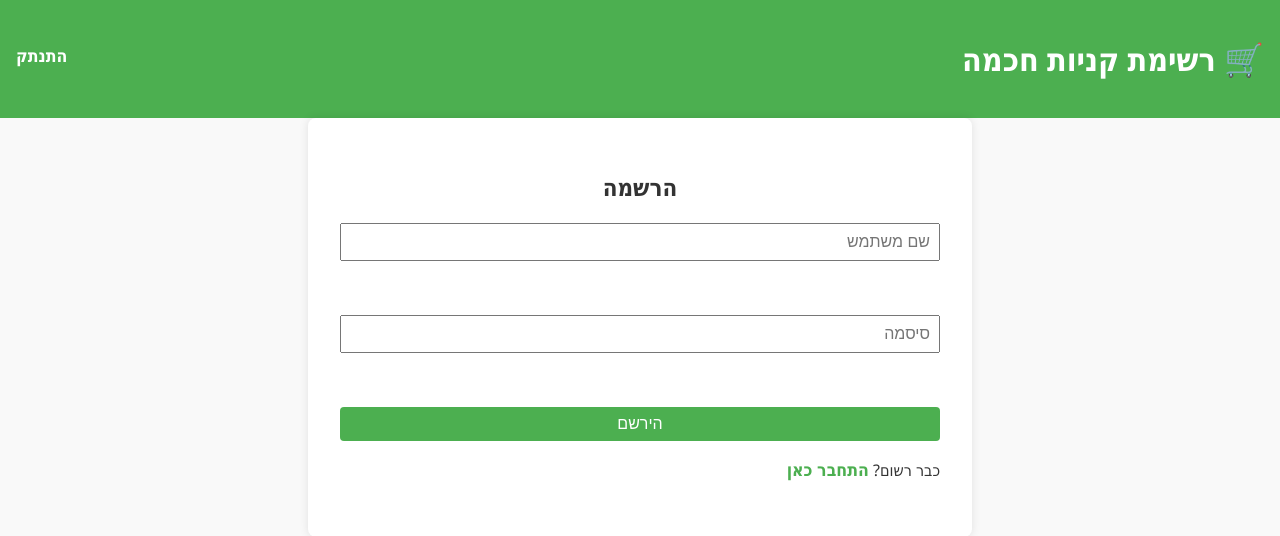
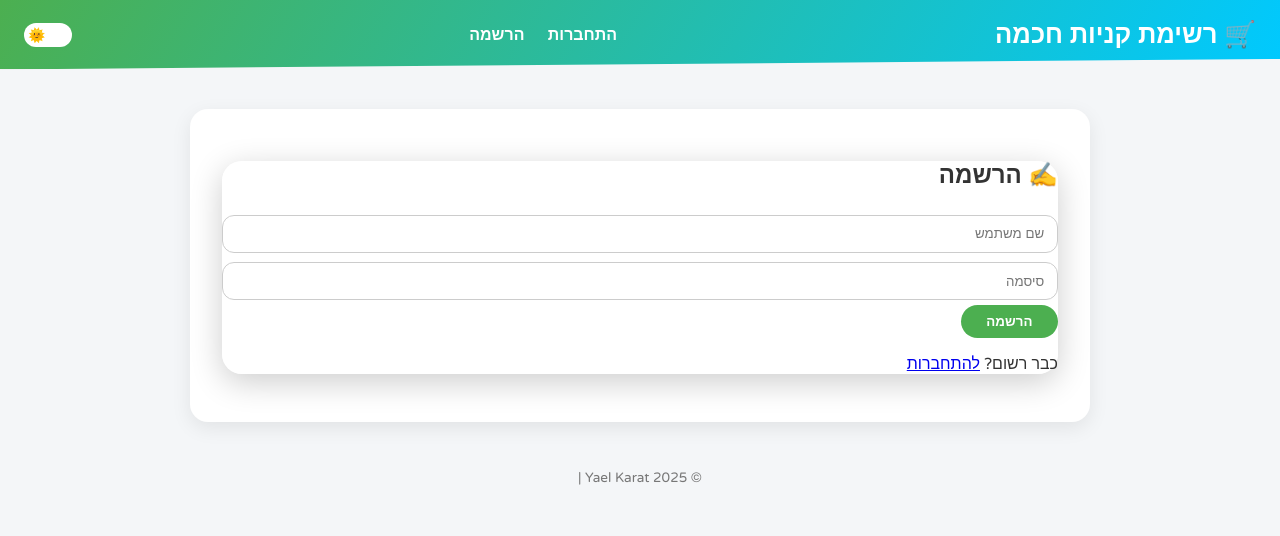
Before and after one commit to Yael-Karat/smart-shopping-list, a Flask app: page /register in a window 1280 px wide. Shown: the top 536 px of the page. Run offline with Flask 3, Linux system fonts and the light colour scheme.

Commit message:
Design change

```diff
--- a/app/static/style.css
+++ b/app/static/style.css
@@ -1,144 +1,150 @@
-body {
-    direction: rtl;
-    font-family: "Segoe UI", Tahoma, Geneva, Verdana, sans-serif;
-    background-color: #f9f9f9;
-    margin: 0;
-    padding: 0;
-    color: #333;
+/* ========= משתנים ========= */
+:root{
+  --bg       : #f4f6f8;
+  --card     : #ffffff;
+  --text     : #333;
+  --accent   : #4CAF50;
+  --accent-2 : #00c9ff;
+  --header   : linear-gradient(120deg,#4CAF50 0%,#00c9ff 100%);
+  --shadow   : 0 6px 20px rgba(0,0,0,.08);
+}
+[data-theme="dark"]{
+  --bg       : #1e1f23;
+  --card     : #2b2d31;
+  --text     : #eee;
+  --accent   : #81c784;
+  --accent-2 : #26c6da;
+  --header   : linear-gradient(120deg,#2e7d32 0%,#008394 100%);
+  --shadow   : none;
 }
 
-header {
-    background-color: #4CAF50;
-    color: white;
-    padding: 1rem;
-    text-align: center;
+/* ========= בסיס ========= */
+*{box-sizing:border-box}
+html,body{
+  margin:0;padding:0;direction:rtl;
+  font-family:'Varela Round',sans-serif;
+  background:var(--bg);
+  color:var(--text);
+  transition:background .4s,color .4s;
 }
 
-a.logout-link {
-    color: #222;
-    font-weight: bold;
-    text-decoration: none;
+/* ========= Header ========= */
+header{
+  background:var(--header);
+  color:#fff;
+  padding:1.2rem 1.5rem;
+  display:flex;align-items:center;justify-content:space-between;
+  clip-path:polygon(0 0,100% 0,100% 85%,0 100%);
+  box-shadow:var(--shadow);
+}
+header h1{margin:0;font-size:1.6rem}
+
+.top-nav a{
+  color:#fff;text-decoration:none;font-weight:700;margin-left:1.2rem;
+  position:relative;
+}
+.top-nav a::after{
+  content:'';position:absolute;bottom:-4px;right:0;
+  width:0;height:2px;background:#fff;transition:.3s;
+}
+.top-nav a:hover::after{width:100%}
+
+/* ====== תיקון – שמירה על לבן בתפריט במצב כהה ====== */
+[data-theme="dark"] a {
+  color: #64b5f6; /* תכלת בהיר, ניגוד טוב על רקע כהה */
+  text-decoration: underline; /* כדאי לתת תחתית, כדי שיראו שמדובר בקישור */
 }
 
-a.logout-link:hover {
-    text-decoration: underline;
+[data-theme="dark"] a:hover {
+  color: #90caf9; /* גוון בהיר יותר בהובר */
+  text-decoration: none; /* אפשר להוריד את הקו בהובר */
 }
 
-main {
-    padding: 2rem;
-    max-width: 600px;
-    margin: auto;
-    background-color: #ffffff;
-    border-radius: 8px;
-    box-shadow: 0 0 10px rgba(0, 0, 0, 0.1);
+/* ========= Theme Toggle ========= */
+.theme-switch{
+  position:relative;width:48px;height:24px;
+}
+.theme-switch input{opacity:0;width:0;height:0}
+.slider{
+  position:absolute;cursor:pointer;inset:0;
+  background:#fff;border-radius:30px;transition:.3s;
+}
+.slider::before{
+  content:'🌞';position:absolute;left:4px;top:50%;
+  transform:translateY(-50%);transition:.3s;font-size:14px;
+}
+input:checked + .slider{
+  background:#111;
+}
+input:checked + .slider::before{
+  content:'🌙';left:26px;color:#fff;
 }
 
-h1, h2 {
-    text-align: center;
+/* ========= Main ========= */
+main{
+  max-width:900px;margin:2.5rem auto;padding:2rem;
+  background:var(--card);border-radius:18px;box-shadow:var(--shadow);
 }
 
-form {
-    display: flex;
-    flex-direction: column;
-    gap: 1rem;
+/* ========= Flash ========= */
+.flashes{list-style:none;padding:0;margin-bottom:1.5rem}
+.flashes li{
+  padding:.85rem 1.2rem;border-radius:12px;margin-bottom:.6rem;
+  font-weight:600;transition:opacity .5s;
+}
+.success{background:#d4edda;color:#155724}
+.error  {background:#f8d7da;color:#721c24}
+
+/* ========= כרטיסי טופס ========= */
+form.card{
+  background:rgba(255,255,255,.65);
+  backdrop-filter:blur(14px) saturate(160%);
+  border-radius:20px;
+  box-shadow:0 8px 32px rgba(0,0,0,.2);
+  transition:.4s;
+}
+[data-theme="dark"] form.card{
+  background:rgba(36,37,43,.5);
+}
+input,select,textarea{
+  width:100%;padding:.65rem .8rem;margin:.3rem 0;
+  border:1px solid #ccc;border-radius:12px;transition:.3s;
+}
+input:focus{border-color:var(--accent);outline:none}
+button,.btn{
+  background:var(--accent);
+  border:none;color:#fff;font-weight:700;cursor:pointer;
+  padding:.55rem 1.6rem;border-radius:30px;
+  transition:transform .2s,box-shadow .2s;
+}
+button:hover{transform:translateY(-2px);box-shadow:0 4px 10px rgba(0,0,0,.15)}
+[data-theme="dark"] button{background:#66bb6a}
+
+/* ========= רשימות ========= */
+ul{list-style:none;padding:0}
+ul li{
+  background:var(--card);border-radius:10px;padding:.75rem 1rem;
+  margin-bottom:.5rem;box-shadow:var(--shadow);
 }
 
-input, button {
-    padding: 0.5rem;
-    font-size: 1rem;
+/* ========= Floating Back Button ========= */
+.fab-back{
+  position:fixed;bottom:24px;left:24px;
+  background:var(--accent-2);color:#fff;font-size:1.4rem;
+  width:48px;height:48px;border-radius:50%;
+  display:flex;align-items:center;justify-content:center;
+  border:none;cursor:pointer;box-shadow:0 6px 16px rgba(0,0,0,.2);
+  transition:background .3s,transform .2s;
+  z-index:1000;
 }
+.fab-back:hover{background:var(--accent);transform:scale(1.05)}
 
-button {
-    background-color: #4CAF50;
-    color: white;
-    border: none;
-    cursor: pointer;
-    border-radius: 4px;
+/* ========= Footer ========= */
+footer{text-align:center;font-size:.85rem;color:#777;margin:3rem 0 1rem}
+
+/* ========= אנימציית כניסה ========= */
+@keyframes fadeSlide{
+  0%{opacity:0;transform:translateY(20px)}
+  100%{opacity:1;transform:translateY(0)}
 }
-
-button:hover {
-    background-color: #45a049;
-}
-
-a {
-    color: #4CAF50;
-    text-decoration: none;
-    font-weight: 600;
-    font-size: 1.1rem;
-    display: inline-block;
-    margin-bottom: 0.5rem;
-}
-
-a:hover {
-    text-decoration: underline;
-}
-
-.nav-buttons {
-    display: flex;
-    gap: 1rem;
-    margin-bottom: 1rem;
-}
-
-.nav-buttons button,
-.nav-buttons a {
-    background-color: #eee;
-    color: #333;
-    border: 1px solid #ccc;
-    padding: 0.4rem 1rem;
-    border-radius: 5px;
-    font-weight: bold;
-    cursor: pointer;
-    text-decoration: none;
-}
-
-.nav-buttons button:hover,
-.nav-buttons a:hover {
-    background-color: #ddd;
-}
-
-ul {
-    list-style: none;
-    padding: 0;
-}
-
-ul li {
-    margin-bottom: 0.5rem;
-}
-
-.flashes {
-    list-style: none;
-    padding: 0;
-    margin: 1rem 0;
-}
-
-.flashes li {
-    padding: 10px 15px;
-    border-radius: 4px;
-    margin-bottom: 0.5rem;
-    text-align: center;
-    font-weight: bold;
-    transition: opacity 0.5s ease;
-    opacity: 1;
-}
-
-.flashes li.success {
-    background-color: #dff0d8;
-    color: #3c763d;
-    border: 1px solid #c3e6cb;
-}
-
-.flashes li.success::before {
-    content: "✔ ";
-    margin-left: 5px;
-}
-
-.flashes li.error {
-    background-color: #f2dede;
-    color: #a94442;
-    border: 1px solid #f5c6cb;
-}
-
-.flashes li.error::before {
-    content: "✖ ";
-    margin-left: 5px;
-}
+main{animation:fadeSlide .6s ease}
--- a/app/templates/base.html
+++ b/app/templates/base.html
@@ -1,51 +1,73 @@
-<!doctype html>
-<html lang="he" dir="rtl">
+<!DOCTYPE html>
+<html lang="he" dir="rtl" data-theme="light">
 <head>
     <meta charset="UTF-8">
-    <title>{% block title %}רשימת קניות חכמה{% endblock %}</title>
+    <title>{% block title %}🛒רשימת קניות חכמה{% endblock %}</title>
+    <link rel="icon" href="{{ url_for('static', filename='favicon.png') }}">
+    <link href="https://fonts.googleapis.com/css2?family=Varela+Round&display=swap" rel="stylesheet">
     <link rel="stylesheet" href="{{ url_for('static', filename='style.css') }}">
 </head>
+
 <body>
 <header>
-    <div style="display: flex; justify-content: space-between; align-items: center;">
-        <h1>🛒 רשימת קניות חכמה</h1>
-        <a href="{{ url_for('logout') }}" class="logout-link"
-           style="color: white; text-decoration: none; font-weight: bold;">התנתק</a>
-    </div>
+    <h1>🛒 רשימת קניות חכמה</h1>
+    <nav class="top-nav">
+        {% if current_user.is_authenticated %}
+        <a href="{{ url_for('home') }}">בית</a>
+        <a href="{{ url_for('logout') }}" class="logout-link">התנתק</a>
+        {% else %}
+        <a href="{{ url_for('login') }}">התחברות</a>
+        <a href="{{ url_for('register') }}">הרשמה</a>
+        {% endif %}
+    </nav>
+    <label class="theme-switch">
+        <input type="checkbox" id="themeToggle">
+        <span class="slider"></span>
+    </label>
 </header>
-
 <main>
     {% with messages = get_flashed_messages(with_categories=true) %}
     {% if messages %}
     <ul class="flashes" role="alert" aria-live="polite">
-        {% for category, message in messages %}
-        <li class="{{ category }}">{{ message }}</li>
+        {% for cat, msg in messages %}
+        <li class="{{ cat }}">{{ msg }}</li>
         {% endfor %}
     </ul>
-
     <script>
-        setTimeout(function () {
-          const flashItems = document.querySelectorAll('.flashes li');
-          flashItems.forEach(function (el) {
-            el.style.opacity = "0";
-            setTimeout(function () {
-              if (el.parentNode) el.remove();
-            }, 500);
+        setTimeout(() => {
+          document.querySelectorAll('.flashes li').forEach(el => {
+            el.style.opacity = '0';
+            setTimeout(()=>el.remove(), 500);
           });
         }, 3000);
     </script>
-
     {% endif %}
     {% endwith %}
 
-    {% if current_user.is_authenticated and request.endpoint != 'home' %}
-    <nav class="nav-buttons">
-        <button type="button" onclick="history.back()">⬅ חזור</button>
-        <a href="{{ url_for('home') }}">דף הבית 🏠</a>
-    </nav>
-    {% endif %}
-
     {% block content %}{% endblock %}
 </main>
+{% if current_user.is_authenticated and request.endpoint != 'home' %}
+<button class="fab-back" onclick="history.back()">⬅</button>
+{% endif %}
+
+<footer>
+    © 2025 Yael Karat |
+    {% if current_user.is_authenticated %}מחובר/ת כ‑{{ current_user.username }}{% endif %}
+</footer>
+<script>
+    const body   = document.documentElement;
+    const toggle = document.getElementById('themeToggle');
+
+    // טען העדפה קודמת
+    if (localStorage.theme === 'dark') {
+      body.dataset.theme = 'dark';
+      toggle.checked = true;
+    }
+
+    toggle.addEventListener('change', () => {
+      body.dataset.theme = toggle.checked ? 'dark' : 'light';
+      localStorage.theme = body.dataset.theme;
+    });
+</script>
 </body>
 </html>
--- a/app/templates/register.html
+++ b/app/templates/register.html
@@ -1,25 +1,18 @@
 {% extends "base.html" %}
-
 {% block title %}הרשמה{% endblock %}
 
 {% block content %}
-  <h2>הרשמה</h2>
+<form method="POST" class="card">
+    <h2 class="text-center mb-4">✍️ הרשמה</h2>
 
-  {% with messages = get_flashed_messages() %}
-    {% if messages %}
-      <ul style="color:red;">
-        {% for message in messages %}
-          <li>{{ message }}</li>
-        {% endfor %}
-      </ul>
-    {% endif %}
-  {% endwith %}
+    <input type="text" name="username" placeholder="שם משתמש" required>
+    <input type="password" name="password" placeholder="סיסמה" required>
 
-  <form method="POST">
-    <input type="text" name="username" placeholder="שם משתמש" required><br>
-    <input type="password" name="password" placeholder="סיסמה" required><br>
-    <button type="submit">הירשם</button>
-  </form>
+    <button class="w-100 mt-3">הרשמה</button>
 
-  <p>כבר רשום? <a href="{{ url_for('login') }}">התחבר כאן</a></p>
+    <p class="text-center mt-3">
+        כבר רשום?
+        <a href="{{ url_for('login') }}">להתחברות</a>
+    </p>
+</form>
 {% endblock %}
```
Also changed, not shown: app/templates/login.html (+11 -8 lines).
